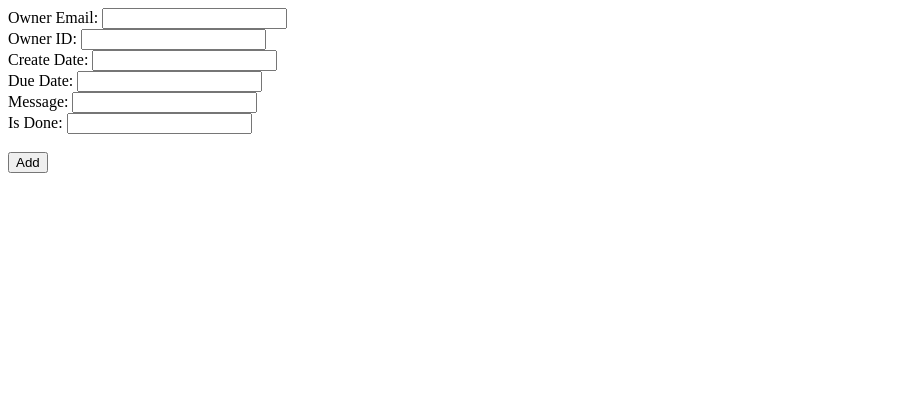
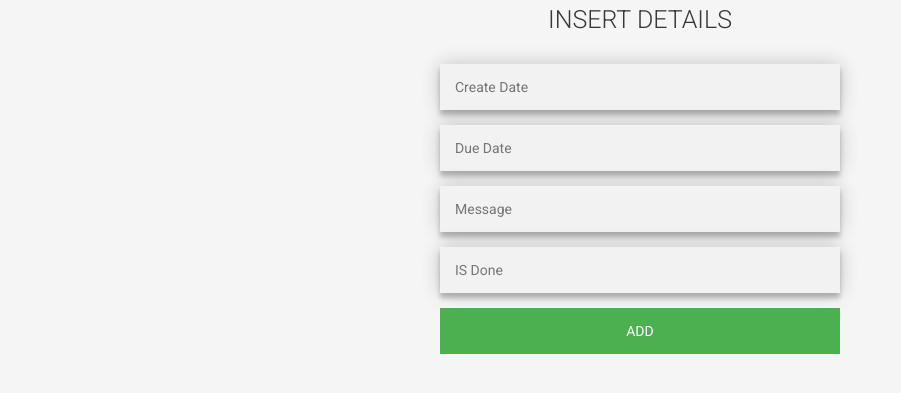
Before and after one commit to DivyaGandhi21/Project2wsd, a PHP site: template mvc/mvc2/pages/create_task.php in a window 1280 px wide. Shown: the top 393 px of the page, without its empty margins (0-901 px from the left). Run offline with PHP 8.4, Linux system fonts and the light colour scheme; the template is opened without the code that fills it, so the values that code supplies are empty; some web fonts are replaced.

Commit message:
updated create page

```diff
--- a/mvc/mvc2/pages/create_task.php
+++ b/mvc/mvc2/pages/create_task.php
@@ -7,7 +7,10 @@
     <title>The HTML5 Herald</title>
     <meta name="description" content="The HTML5 Herald">
     <meta name="author" content="SitePoint">
-
+<link rel='stylesheet prefetch' href='https://fonts.googleapis.com/icon?family=Material+Icons'>
+<link rel='stylesheet prefetch' href='https://fonts.googleapis.com/css?family=Roboto:400,500,700'>
+<link rel="stylesheet" href="login.css" type="text/css">
+	<link rel="stylesheet" href="css/style.css">
 
 </head>
 
@@ -15,14 +18,20 @@
 
 
 <form action="index.php?page=tasks&action=create" method="post">
-    Owner Email: <input type="text" name="owneremail"><br/>
-    Owner ID: <input type="text" name="ownerid"><br/>
-    Create Date: <input type="text" name="createddate"><br/>
-    Due Date: <input type="text" name="duedate"><br/>
-    Message: <input type="text" name="message"><br/>
-    Is Done: <input type="text" name="isdone"><br/><br>
 
-    <button type="submit" id="create">Add</button>
+	<div class="login-page">
+				<div class="form">
+					<h3>INSERT DETAILS</h3>
+					<form action="index.php?page=accounts&action=register" method="post" action="" enctype="multipart/form-data">
+						<input type="text" name="createddate" id="createddate" placeholder="Create Date" required autofocus/>
+						<input type="text" name="duedate" id="duedate" placeholder="Due Date" required autofocus/>
+						<input type="text" name="message" id="message" placeholder="Message" required autofocus/>
+						<input type="text" name="isdone" id="isdone" placeholder="IS Done" required autofocus/>
+						<button name="entrar" type="submit" id="contact-submit" value="entrar">Add</button>
+
+					</form>
+				</div>
+			</div>
 </form>
 
 
```
Also changed, not shown: mvc/mvc2/pages/register.php (+7 -7 lines).
